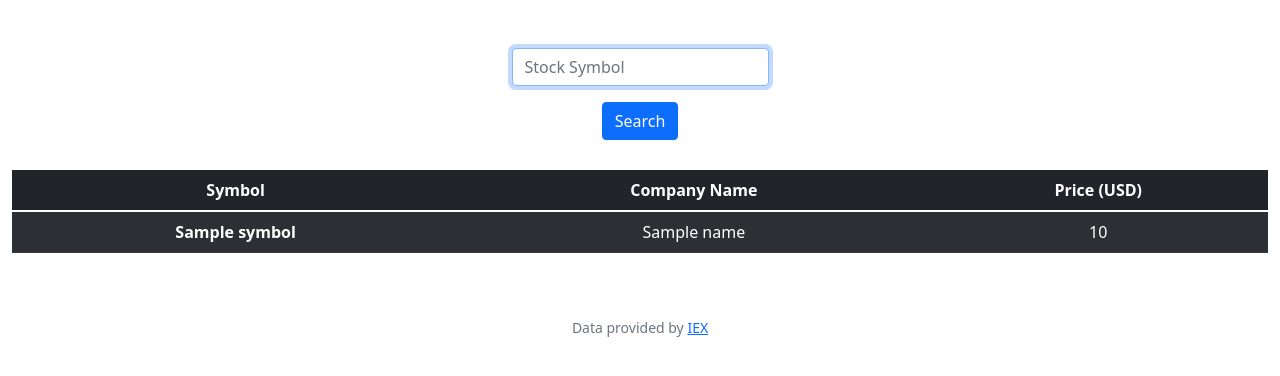
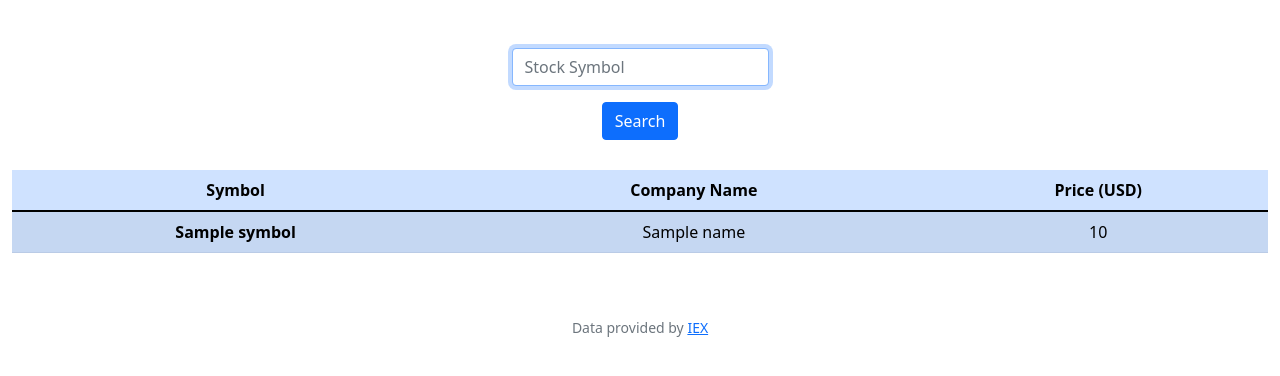
Before and after one commit to lu-carvalho/91640075, a Flask app: template finance/templates/quoted.html in a window 1280 px wide. Shown: the part 76-452 px from the top of the page. Run offline with Flask 2, Linux system fonts and the light colour scheme; the template is opened without the code that fills it: most values are stand-ins (such as "Sample title", 1, 10 or a date in 2020); some libraries are stand-ins or nearby versions.

Commit message:
Wed, Mar 9, 2022, 2:28 PM +00:00

```diff
--- a/finance/templates/quoted.html
+++ b/finance/templates/quoted.html
@@ -12,7 +12,7 @@
         <button class="btn btn-primary" type="submit">Search</button>
     </form>
 
-    <table style='margin-top: 30px' class="table table-striped table-dark">
+    <table style='margin-top: 30px' class="table table-striped table-primary">
       <thead>
         <tr>
           <th scope="col"> Symbol </th>
@@ -22,7 +22,7 @@
       </thead>
       <tbody>
         <tr>
-          <th scope="row">     {{ symbol }} </th>
+          <th scope="row"> {{ symbol }} </th>
           <td>  {{ name }}  </td>
           <td>  {{ price}}</td>
         </tr>
```
